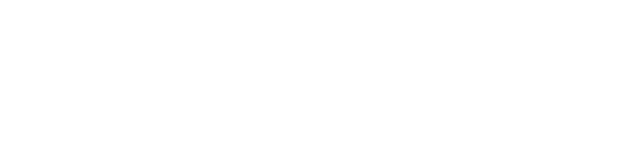
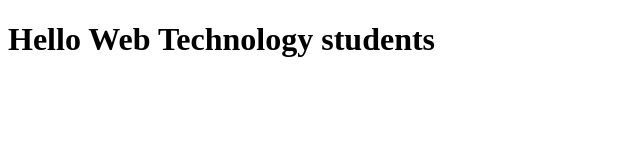
Before and after one commit to Mairtin1974/GroupA2026, a plain HTML site: page index.html in a window 1280 px wide. Shown: the whole page, without its empty margins (0-640 px from the left). Drawn offline with Linux system fonts and the light colour scheme.

Commit message:
Updated h1 text

```diff
--- a/index.html
+++ b/index.html
@@ -5,6 +5,7 @@
     <title>title</title>
 </head>
 <body>
+    <h1> Hello Web Technology students</h1>
 
 </body>
 </html>
```
